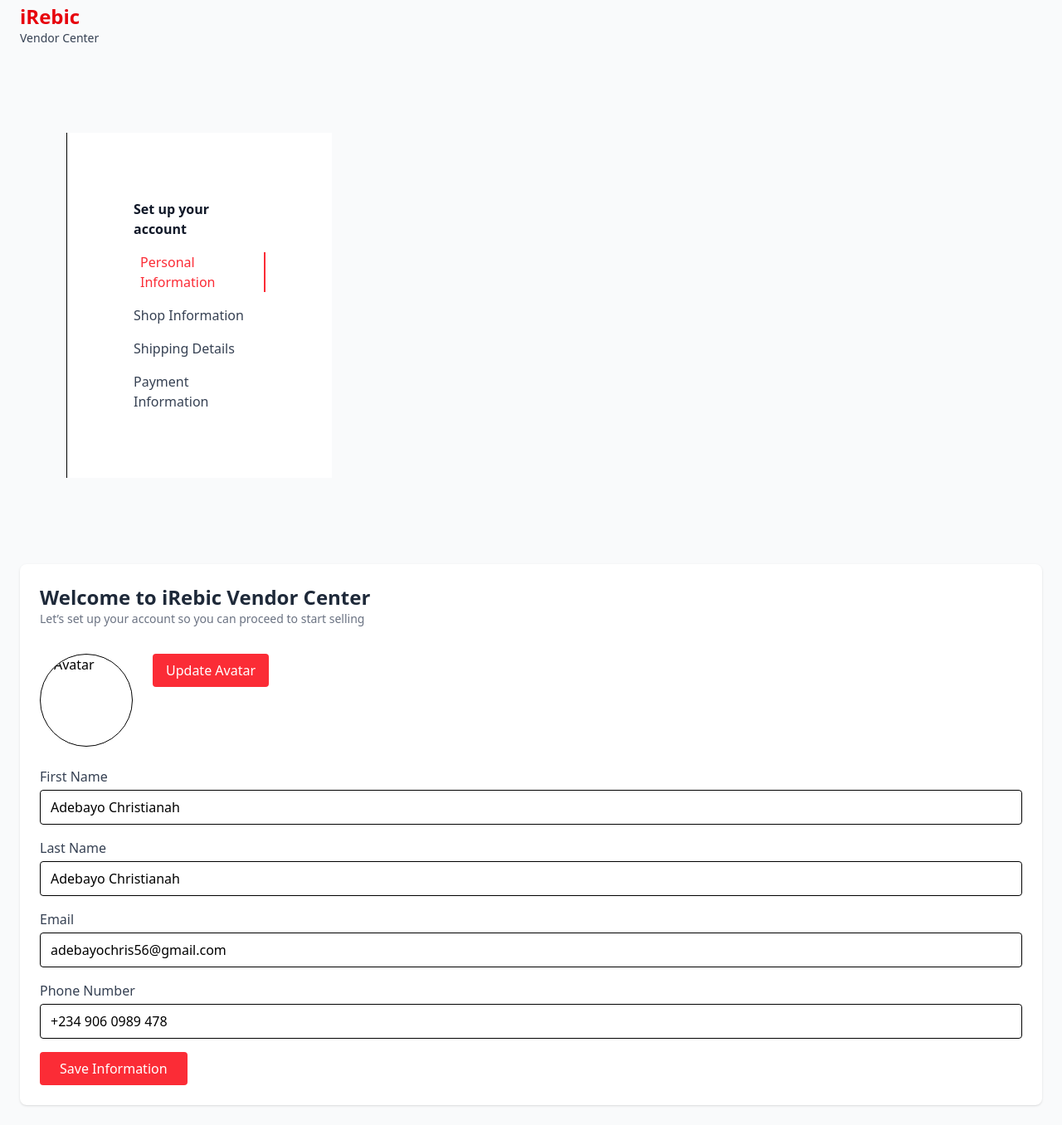
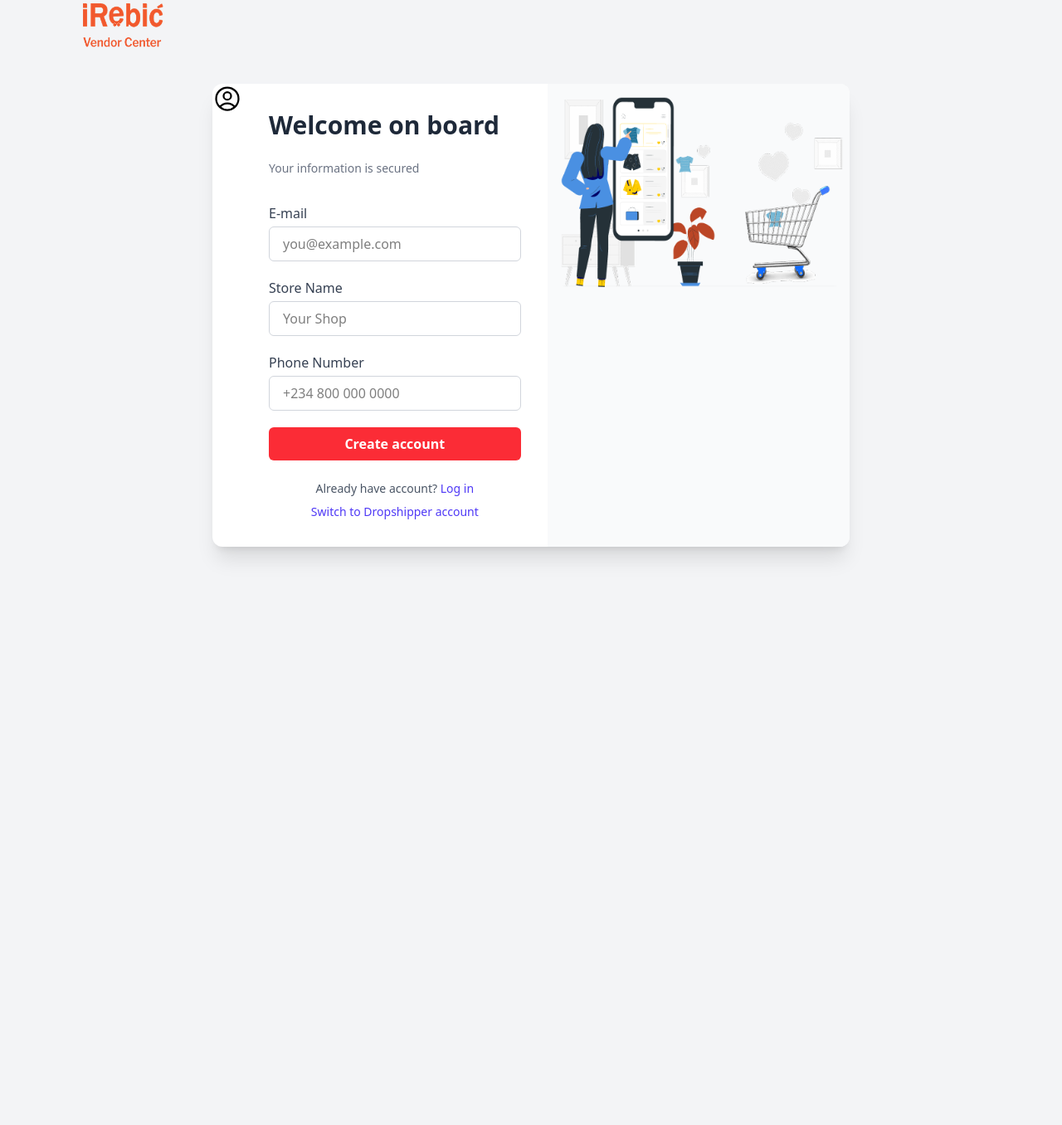
Before and after one commit to fundme2055-del/irebic, a plain HTML site: page index.html in a window 1280 px wide. Shown: the part 20-1376 px from the top of the page at 83% size. After the commit the page ends 800 px from the top, so only its background shows below. Drawn offline with Linux system fonts and the light colour scheme.

Commit message:
update on index

```diff
--- a/index.html
+++ b/index.html
@@ -1,89 +1,72 @@
 <!DOCTYPE html>
 <html lang="en">
+
 <head>
     <meta charset="UTF-8">
     <meta name="viewport" content="width=device-width, initial-scale=1.0">
-    <title>Personal Information</title>
+    <title>welcome </title>
     <script src="./tailwind.js"></script>
+</head>
 
-</head>
-<body class="bg-gray-50 font-sans">
+<body class="min-h-screen bg-gray-100 flex items-center justify-center">
 
-  <div class="min-h-screen flex flex-col">
+    <div class="absolute top-6 left-25 right-4 ">
+        <img src="./img/Frame 1618868773.png" alt="logo" class="h-14 w-1/12">
+    </div>
 
-    <!-- Top Logo Section -->
-    <header class="p-6">
-      <h1 class="text-2xl font-bold text-red-600">iRebic</h1>
-      <p class="text-sm text-gray-700">Vendor Center</p>
-    </header>
-     <aside class="w-full md:w-1/4  bg-white border-l p-20 m-20">
-        <h2 class="text-gray-900 font-semibold mb-4">Set up your account</h2>
-        <ul class="space-y-4">
-          <li class="text-red-500 font-medium border-r-2 border-red-500 pl-2">Personal Information</li>
-          <li class="text-gray-700 hover:text-red-500">Shop Information</li>
-          <li class="text-gray-700 hover:text-red-500">Shipping Details</li>
-          <li class="text-gray-700 hover:text-red-500">Payment Information</li>
-        </ul>
-      </aside>
+    <div class="bg-white rounded-xl shadow-xl overflow-hidden max-w-3xl  w-full md:flex">
 
-    <!-- Content Area -->
-    <div class="flex flex-col md:flex-row flex-1 p-6 gap-8">
+        <div class="  flex-row  justify-center">
+            <svg xmlns="http://www.w3.org/2000/svg" fill="none" viewBox="0 0 24 24" stroke-width="1.5"
+                stroke="currentColor" class="size-9 justify--center">
+                <path stroke-linecap="round" stroke-linejoin="round"
+                    d="M17.982 18.725A7.488 7.488 0 0 0 12 15.75a7.488 7.488 0 0 0-5.982 2.975m11.963 0a9 9 0 1 0-11.963 0m11.963 0A8.966 8.966 0 0 1 12 21a8.966 8.966 0 0 1-5.982-2.275M15 9.75a3 3 0 1 1-6 0 3 3 0 0 1 6 0Z" />
+            </svg>
 
-      <!-- Main Content -->
-      <main class="flex-1 bg-white shadow rounded-lg p-6">
-        <!-- Header -->
-        <div class="mb-8">
-          <h2 class="text-2xl font-semibold text-gray-800">Welcome to iRebic Vendor Center</h2>
-          <p class="text-gray-500 text-sm">Let’s set up your account so you can proceed to start selling</p>
+        </div>
+        <div class="p-8 md:w-1/2">
+            <h2 class="text-3xl font-semibold text-gray-800 mb-6">Welcome on board</h2>
+            <p class="text-sm text-gray-500 mb-8">Your information is secured</p>
+
+            <form class="space-y-5">
+                <div>
+                    <label for="email" class="block text-gray-700 font-medium mb-1">E‑mail</label>
+                    <input id="email" type="email" required
+                        class="w-full px-4 py-2 border border-gray-300 rounded-md "
+                        placeholder="you@example.com" />
+                </div>
+                <div>
+                    <label for="storename" class="block text-gray-700 font-medium mb-1">Store Name</label>
+                    <input id="storename" type="text" required
+                        class="w-full px-4 py-2 border border-gray-300 rounded-md " placeholder="Your Shop" />
+                </div>
+                <div>
+                    <label for="phone" class="block text-gray-700 font-medium mb-1">Phone Number</label>
+                    <input id="phone" type="tel" required class="w-full px-4 py-2 border border-gray-300 rounded-md "
+                        placeholder="+234 800 000 0000" />
+                </div>
+                <button type="submit"
+                    class="w-full bg-red-500 text-white font-semibold py-2 rounded-md hover:bg-red-700 transition-colors">
+                    Create account
+                </button>
+            </form>
+
+            <p class="mt-6 text-sm text-center text-gray-600">
+                Already have account?
+                <a href="./info.html" class="text-indigo-600 hover:underline">Log in</a>
+            </p>
+            <p class="mt-2 text-sm text-center text-indigo-600 hover:underline cursor-pointer">
+                Switch to Dropshipper account
+            </p>
         </div>
 
-        <!-- Avatar + Button -->
-        <div class="flex flex-col md:flex-row items-center md:items-start gap-6 mb-6">
-          <img src="avatar.jpg" alt="Avatar" class="w-28 h-28 rounded-full object-cover border">
-          <button class="bg-red-500 text-white px-4 py-2 rounded hover:bg-red-600">
-            Update Avatar
-          </button>
+
+        <div class="  hidden md:block md:w-1/2 bg-gray-50  ">
+            <img src="./img/Clip path.png" alt="img"
+                class="object-cover h- w-auto justify-center flex  items-center " />
         </div>
-
-        <!-- Personal Info -->
-        <form class="space-y-4">
-          <div>
-            <label class="block text-gray-700 font-medium">First Name</label>
-            <input type="text" value="Adebayo Christianah"
-                   class="w-full border rounded px-3 py-2 mt-1 focus:ring focus:ring-red-200 focus:border-red-500">
-          </div>
-          <div>
-            <label class="block text-gray-700 font-medium">Last Name</label>
-            <input type="text" value="Adebayo Christianah"
-                   class="w-full border rounded px-3 py-2 mt-1 focus:ring focus:ring-red-200 focus:border-red-500">
-          </div>
-          <div>
-            <label class="block text-gray-700 font-medium">Email</label>
-            <input type="email" value="adebayochris56@gmail.com"
-                   class="w-full border rounded px-3 py-2 mt-1 focus:ring focus:ring-red-200 focus:border-red-500">
-          </div>
-          <div>
-            <label class="block text-gray-700 font-medium">Phone Number</label>
-            <input type="text" value="+234 906 0989 478"
-                   class="w-full border rounded px-3 py-2 mt-1 focus:ring focus:ring-red-200 focus:border-red-500">
-          </div>
-
-          <!-- Save Button -->
-          <button type="submit"
-                  class="bg-red-500 text-white px-6 py-2 rounded hover:bg-red-600">
-            Save Information
-          </button>
-        </form>
-      </main>
-
-      <!-- Sidebar on the RIGHT -->
-
     </div>
-  </div>
-
-
-
-
 
 </body>
-</html>
+
+</html
```
Also changed, not shown: info.html (+1 -3 lines).
